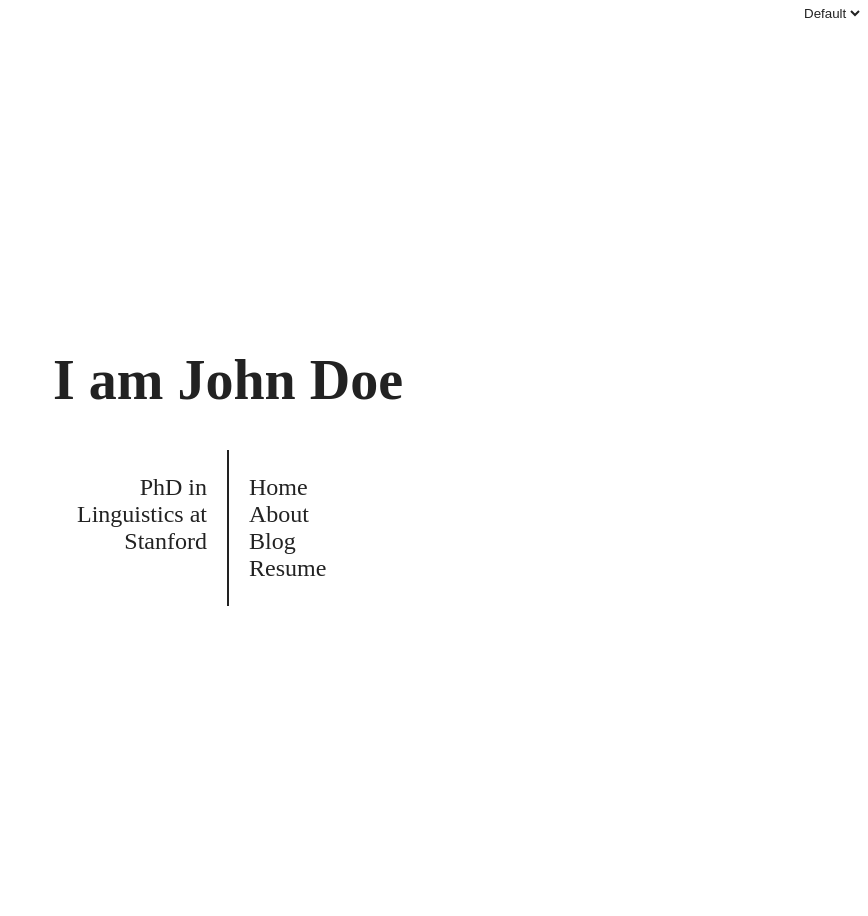
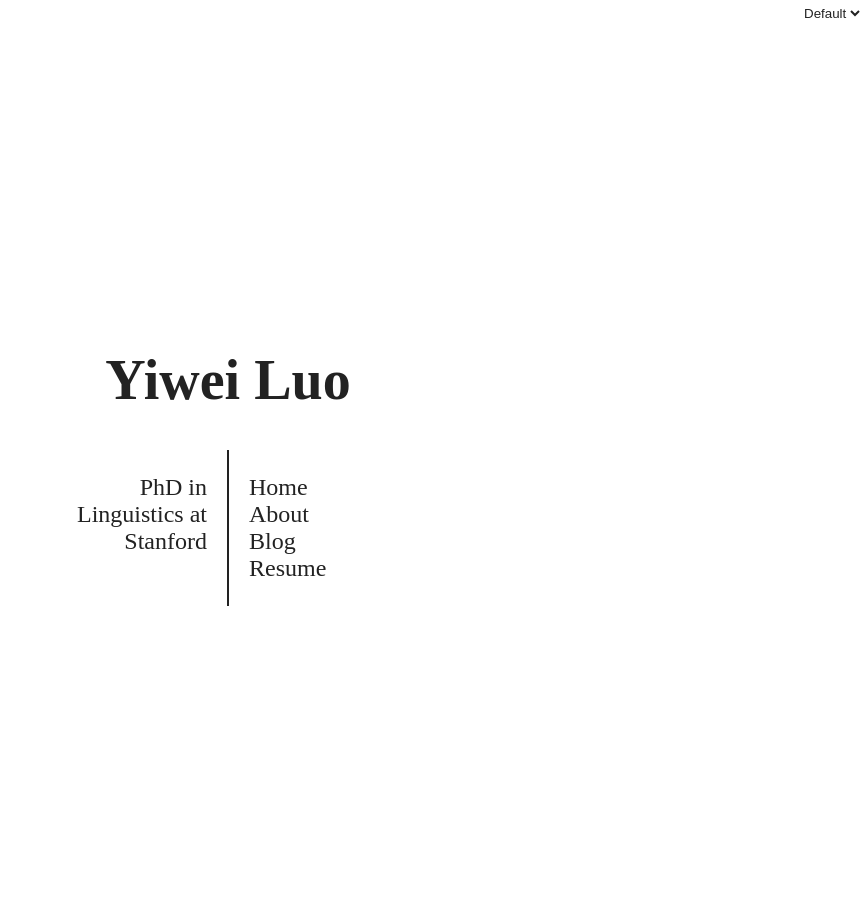
Before and after one commit to yiweiluo/yiweiluo.github.io, a Jekyll site: the page built from docs/index.md, in a window 1280 px wide. Shown: the whole page, without its empty margins (412-1280 px from the left). Built offline with Jekyll 4.4.1, drawn with Linux system fonts in a browser that asks for light colours.

Commit message:
change author name in cofig; remove 'i am'

```diff
--- a/docs/_config.yml
+++ b/docs/_config.yml
@@ -1,6 +1,6 @@
 resume_url: "Resume.pdf"
-author_name: "John Doe"
-url: johndoe.com
+author_name: "Yiwei Luo"
+url: yiweiluo.github.io
 
 plugins:
   - jekyll-seo-tag
--- a/docs/_layouts/home.html
+++ b/docs/_layouts/home.html
@@ -3,7 +3,7 @@ title: Rohit Jain
 layout: default
 ---
 <div class="mid-section-home">
-    <h1><span>I am </span>{{ site.author_name }}</h1>
+    <h1>{{ site.author_name }}</h1>
     <div class="row sub-heading">
         <div class="summary-about-me">
             <p>{{ page.home_text }}</p>
```
